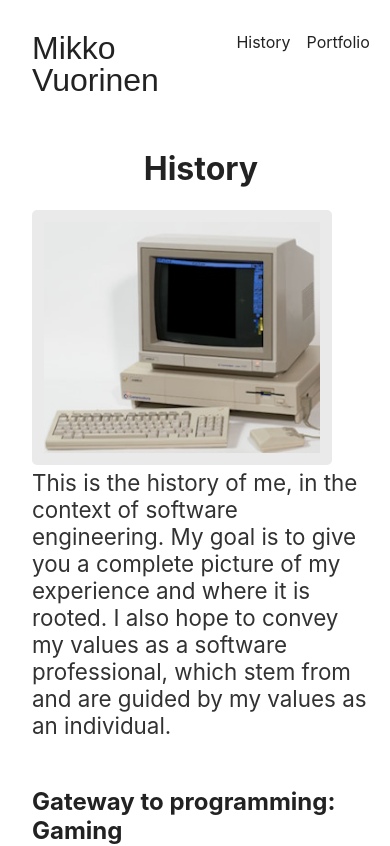
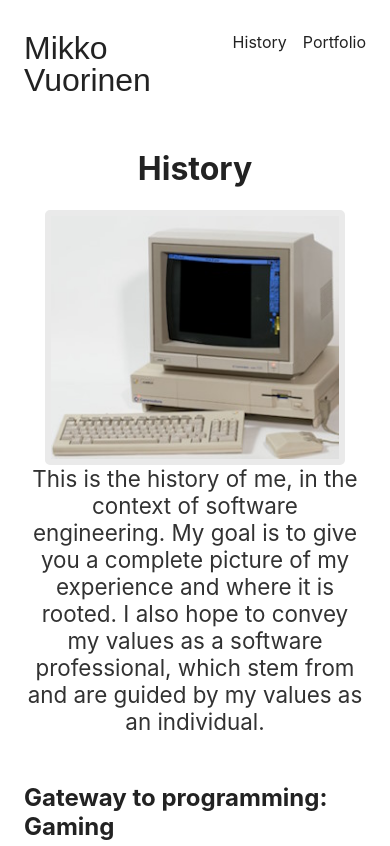
Before and after one commit to vuorinem/mikko.vuorinen.info, a Next.js app: page /history in a window 390 px wide. Shown: the top 846 px of the page. Built offline with nearby package versions, Linux system fonts and the light colour scheme; a web font is replaced by a local one.

Commit message:
Tweak history page mobile styles

```diff
--- a/app/history/page.module.css
+++ b/app/history/page.module.css
@@ -1,17 +1,22 @@
-.history p {
-    text-align: justify;
+.intro {
+    display: grid;
+    align-items: center;
+}
+
+.intro img {
+    margin: auto;
 }
 
 .intro p {
     margin: 0;
     font-size: 1.4rem;
     color: var(--muted-text-color);
-    text-align: left;
+    text-align: center;
 }
 
 .borderedImage,
 .screenshot {
-    border: 0.8rem solid var(--accent-border-color);
+    border: 0.4rem solid var(--accent-border-color);
     border-radius: 5px;
 }
 
@@ -29,6 +34,7 @@
 .screenshot p {
     margin: 0;
     padding-top: 3px;
+    font-size: 0.8rem;
 }
 
 .caseStudy {
@@ -39,22 +45,25 @@
 }
 
 @media (min-width: 450px) {
+    .history p {
+        text-align: justify;
+    }
+
     .intro {
         margin: auto;
         max-width: 800px;
-        display: grid;
         grid-template-columns: auto 1fr;
         column-gap: 1.5rem;
-        align-items: center;
+    }
+
+    .borderedImage,
+    .screenshot {
+        border-width: 0.8rem;
     }
 
     .screenshot {
         float: right;
         margin-left: 1.5rem;
-    }
-
-    .screenshot p {
-        font-size: 0.8rem;
     }
 
     .caseStudy {
--- a/app/layout.module.css
+++ b/app/layout.module.css
@@ -1,6 +1,6 @@
 .container {
   min-height: 100vh;
-  padding: 0 2rem;
+  padding: 0 1.5rem;
   display: grid;
   grid-template-rows: auto 1fr auto;
   max-width: 1200px;
@@ -49,6 +49,10 @@
 }
 
 @media (min-width: 450px) {
+  .container {
+    padding: 0 2rem;
+  }
+
   .footer {
     display: flex;
   }
```
